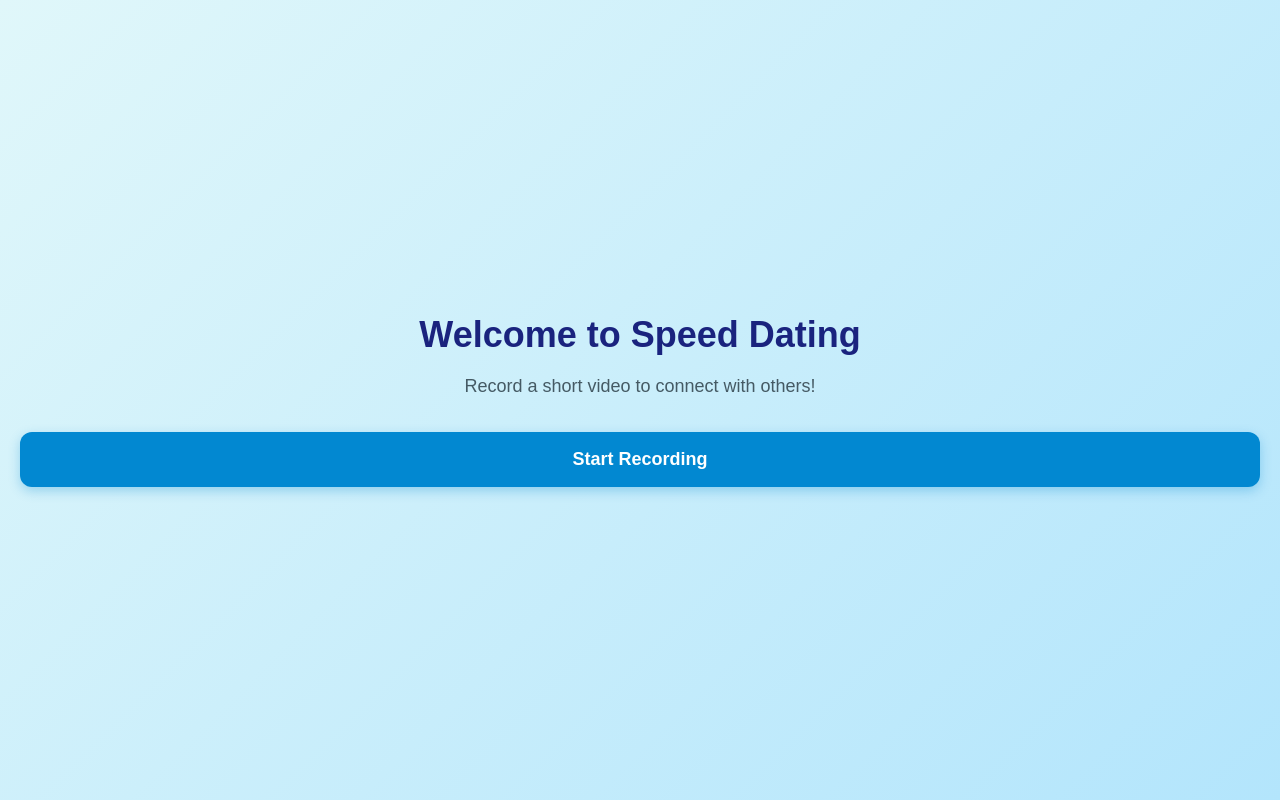
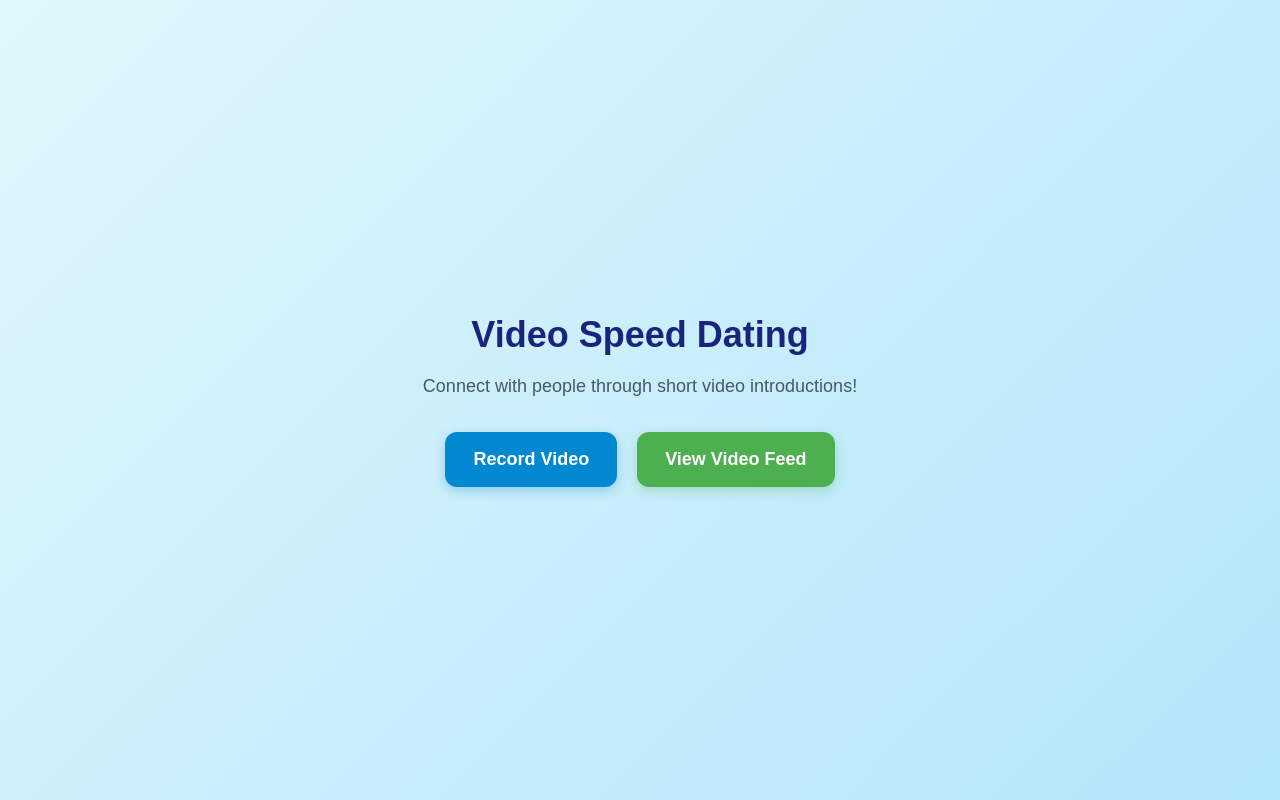
Before and after one commit to rodneyg/speed-dating-app, a Next.js app: page / in a window 1280 px wide. Built offline with nearby package versions, Linux system fonts and the light colour scheme.

Commit message:
Update home page

```diff
--- a/src/app/page.tsx
+++ b/src/app/page.tsx
@@ -14,6 +14,7 @@ export default function Home() {
         display: "flex",
         flexDirection: "column",
         justifyContent: "center",
+        alignItems: "center", // Center items horizontally
         background: "linear-gradient(135deg, #e0f7fa 0%, #b3e5fc 100%)",
         margin: "0 auto",
       }}
@@ -27,7 +28,7 @@ export default function Home() {
           lineHeight: "1.2",
         }}
       >
-        Welcome to Speed Dating
+        Video Speed Dating
       </h1>
       <p
         style={{
@@ -37,8 +38,10 @@ export default function Home() {
           lineHeight: "1.5",
         }}
       >
-        Record a short video to connect with others!
+        Connect with people through short video introductions!
       </p>
+      <div style={{ display: "flex", gap: "20px", justifyContent: "center" }}>
+        {/* Container for buttons, center-aligned */}
         <button
           onClick={() => router.push("/record")}
           style={{
@@ -52,21 +55,73 @@ export default function Home() {
             cursor: "pointer",
             transition: "background-color 0.3s, transform 0.2s",
             boxShadow: "0 4px 12px rgba(2, 136, 209, 0.3)",
-          touchAction: "manipulation", // Better touch response
+            touchAction: "manipulation",
           }}
-        onMouseOver={(e) => {
-          const btn = e.target as HTMLButtonElement;
-          btn.style.backgroundColor = "#0277bd";
-          btn.style.transform = "scale(1.05)";
+          onMouseOver={buttonHover}
+          onMouseOut={buttonNormal}
+        >
+          Record Video
+        </button>
+        <button
+          onClick={() => router.push("/feed")}
+          style={{
+            padding: "14px 28px",
+            backgroundColor: "#4caf50", // Different color for View Feed button
+            color: "white",
+            border: "none",
+            borderRadius: "12px",
+            fontSize: "18px",
+            fontWeight: "600",
+            cursor: "pointer",
+            transition: "background-color 0.3s, transform 0.2s",
+            boxShadow: "0 4px 12px rgba(76, 175, 80, 0.3)",
+            touchAction: "manipulation",
           }}
-        onMouseOut={(e) => {
-          const btn = e.target as HTMLButtonElement;
-          btn.style.backgroundColor = "#0288d1";
-          btn.style.transform = "scale(1)";
-        }}
+          onMouseOver={buttonHover}
+          onMouseOut={buttonNormal}
         >
-        Start Recording
+          View Video Feed
         </button>
+      </div>
     </div>
   );
 }
+
+// Reusable button hover and normal style functions (for DRY code)
+const buttonHover = (e: any) => {
+  const btn = e.target as HTMLButtonElement;
+  btn.style.backgroundColor = shadeColor(btn.style.backgroundColor, -20); // Darken on hover
+  btn.style.transform = "scale(1.05)";
+};
+
+const buttonNormal = (e: any) => {
+  const btn = e.target as HTMLButtonElement;
+  btn.style.backgroundColor = originalButtonColor(btn); // Revert to original color
+  btn.style.transform = "scale(1)";
+};
+
+
+// Utility function to shade color (for hover effect)
+function shadeColor(color: string, percent: number) {
+  let R = parseInt(color.substring(1, 3), 16);
+  let G = parseInt(color.substring(3, 5), 16);
+  let B = parseInt(color.substring(5, 7), 16);
+  R = parseInt(String((R * (100 + percent)) / 100));
+  G = parseInt(String((G * (100 + percent)) / 100));
+  B = parseInt(String((B * (100 + percent)) / 100));
+  R = R < 255 ? R : 255;
+  G = G < 255 ? G : 255;
+  B = B < 255 ? B : 255;
+  R = Math.round(Number(R));
+  G = Math.round(Number(G));
+  B = Math.round(Number(B));
+  const RR = R.toString(16).length == 1 ? "0" + R.toString(16) : R.toString(16);
+  const GG = G.toString(16).length == 1 ? "0" + G.toString(16) : G.toString(16);
+  const BB = B.toString(16).length == 1 ? "0" + B.toString(16) : B.toString(16);
+  return "#" + RR + GG + BB;
+}
+
+// Utility function to extract original button color (for hover effect)
+const originalButtonColor = (btn: HTMLButtonElement) => {
+    return btn.style.backgroundColor;
+};
```
Lines whose indentation alone changed are shown as unchanged.
